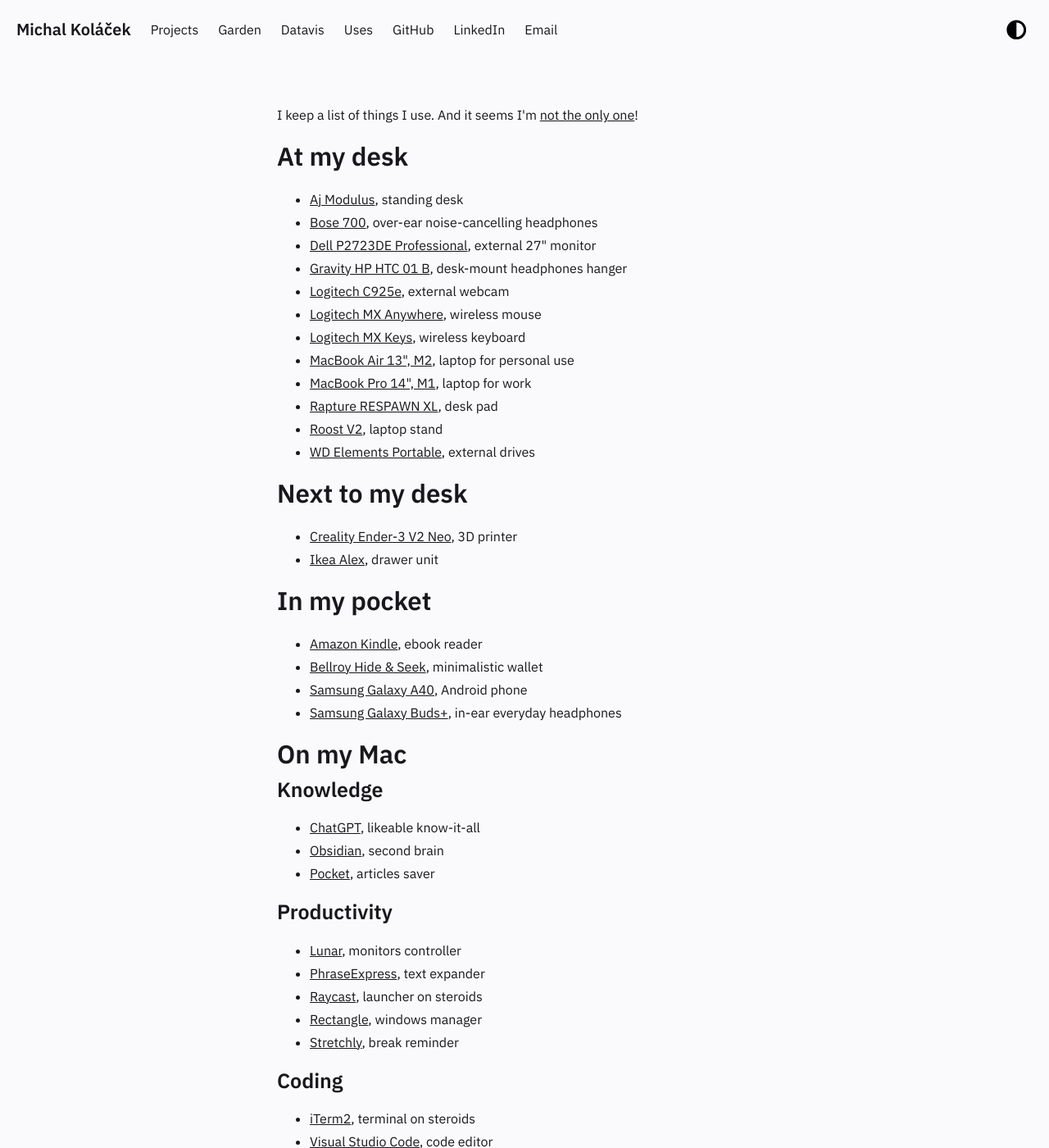
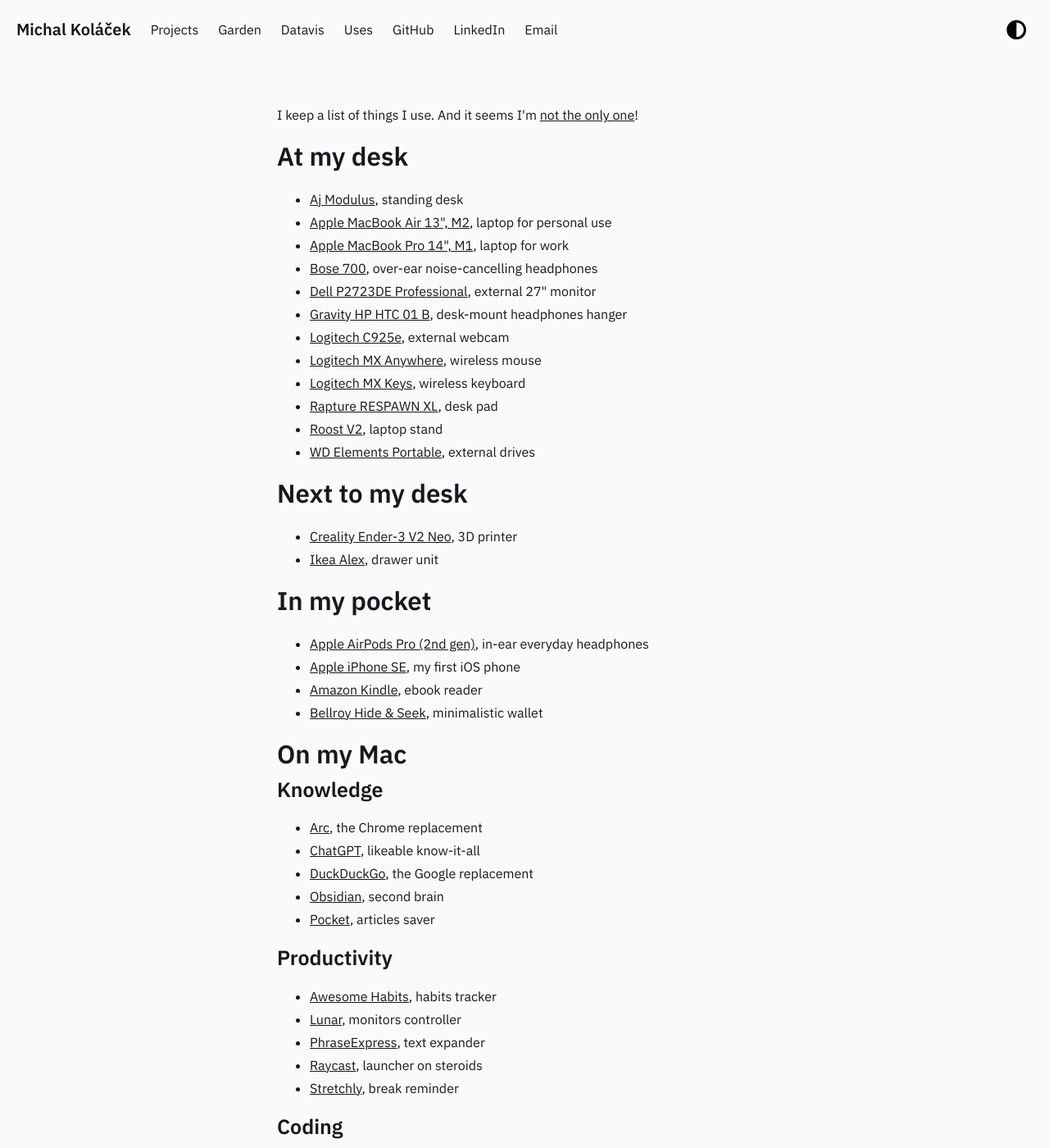
Before and after one commit to one-data-cookie/one-data-cookie.github.io, a Jekyll site: the page built from pages/uses.md, in a window 1280 px wide and 1400 px high. Shown: the whole window at 82% size. Built offline with Jekyll 4.4.1, drawn with Linux system fonts in a browser that asks for light colours.

Commit message:
Update what I use

```diff
--- a/pages/uses.md
+++ b/pages/uses.md
@@ -8,14 +8,14 @@
 
 ## At my desk
 - [Aj Modulus](https://www.ajproducts.co.uk/office-conference/tables-desks/sit-stand-desks/straight-desks/standing-desk-165535-165567), standing desk
+- [Apple MacBook Air 13", M2](https://www.apple.com/uk/macbook-air/), laptop for personal use
+- [Apple MacBook Pro 14", M1](https://www.apple.com/uk/macbook-pro/), laptop for work
 - [Bose 700](https://www.bose.com/en_us/products/headphones/noise_cancelling_headphones/noise-cancelling-headphones-700.html), over-ear noise-cancelling headphones
 - [Dell P2723DE Professional](https://www.dell.com/en-uk/shop/dell-27-usb-c-hub-monitor-p2723de/apd/210-bdeh/monitors-monitor-accessories), external 27" monitor
 - [Gravity HP HTC 01 B](https://www.gravitystands.com/en/products/accessories/11732/hp-htc-01-b), desk-mount headphones hanger
 - [Logitech C925e](https://www.logitech.com/en-us/products/webcams/c925e-business-webcam.960-001075.html), external webcam
 - [Logitech MX Anywhere](https://www.logitech.com/en-us/products/mice/mx-anywhere-3.html), wireless mouse
 - [Logitech MX Keys](https://www.logitech.com/en-us/products/keyboards/mx-keys-wireless-keyboard.920-009418.html), wireless keyboard
-- [MacBook Air 13", M2](https://www.apple.com/uk/macbook-air/), laptop for personal use
-- [MacBook Pro 14", M1](https://www.apple.com/uk/macbook-pro/), laptop for work
 - [Rapture RESPAWN XL](https://www.alza.cz/EN/rapture-respawn-xl-black-d6900120.htm?o=1), desk pad
 - [Roost V2](https://www.therooststand.com/collections/roost-laptop-stand/products/roost-laptop-stand), laptop stand
 - [WD Elements Portable](https://www.westerndigital.com/products/portable-drives/wd-elements-portable-usb-3-0-hdd), external drives
@@ -25,23 +25,25 @@
 - [Ikea Alex](https://www.ikea.com/us/en/p/alex-drawer-unit-white-00473546/), drawer unit
 
 ## In my pocket
+- [Apple AirPods Pro (2nd gen)](https://www.apple.com/airpods-pro/), in-ear everyday headphones
+- [Apple iPhone SE](https://www.apple.com/iphone-se/), my first iOS phone
 - [Amazon Kindle](https://www.amazon.com/dp/B07978J597/), ebook reader
 - [Bellroy Hide & Seek](https://bellroy.com/products/hide-and-seek-wallet/leather_rfid_hi/black), minimalistic wallet
-- [Samsung Galaxy A40](https://en.wikipedia.org/wiki/Samsung_Galaxy_A40), Android phone
-- [Samsung Galaxy Buds+](https://www.samsung.com/global/galaxy/galaxy-buds-plus/), in-ear everyday headphones
 
 ## On my Mac
 
 ### Knowledge
+- [Arc](https://arc.net/), the Chrome replacement
 - [ChatGPT](https://chat.openai.com/), likeable know-it-all
+- [DuckDuckGo](https://duckduckgo.com/), the Google replacement
 - [Obsidian](https://obsidian.md/), second brain
 - [Pocket](https://getpocket.com/), articles saver
 
 ### Productivity
+- [Awesome Habits](https://www.awesome-habits.com/), habits tracker
 - [Lunar](https://lunar.fyi/), monitors controller
 - [PhraseExpress](https://www.phraseexpress.com/), text expander
 - [Raycast](https://www.raycast.com/), launcher on steroids
-- [Rectangle](https://rectangleapp.com/), windows manager
 - [Stretchly](https://hovancik.net/stretchly/), break reminder
 
 ### Coding
```
